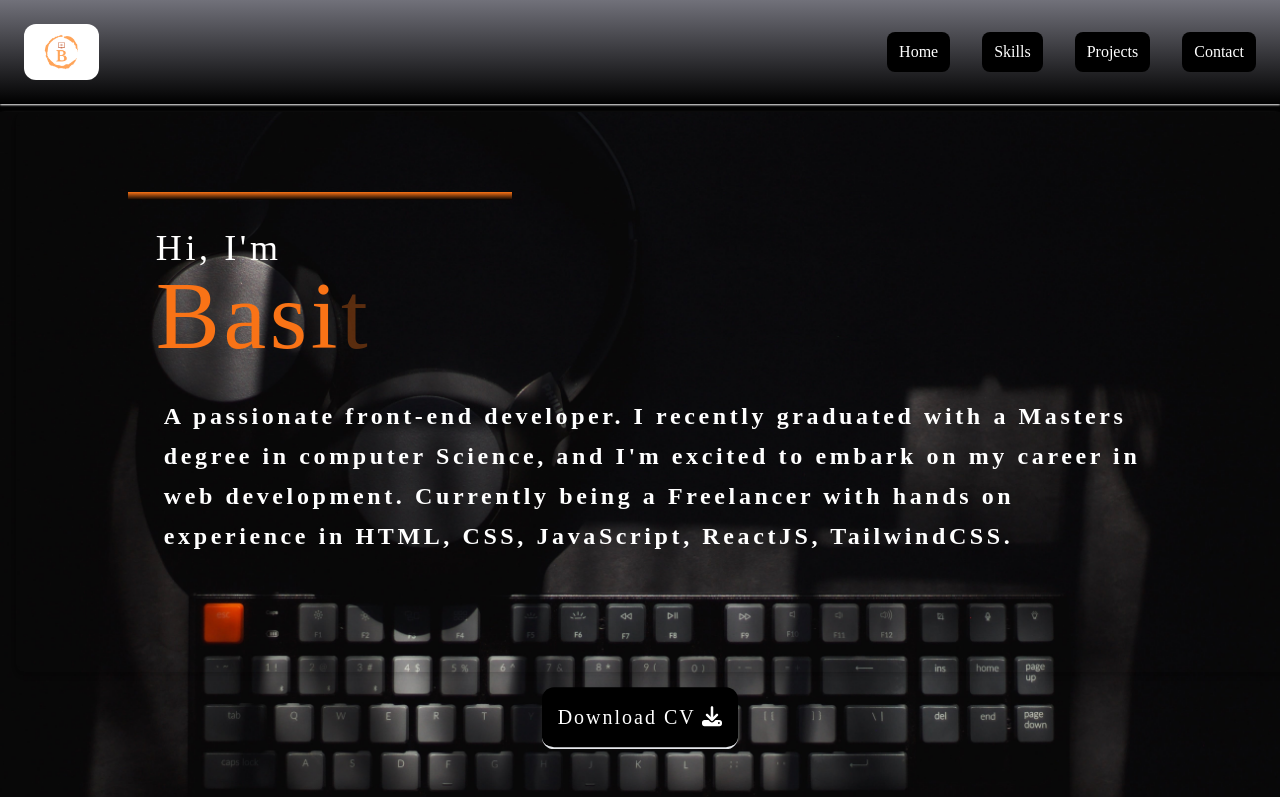
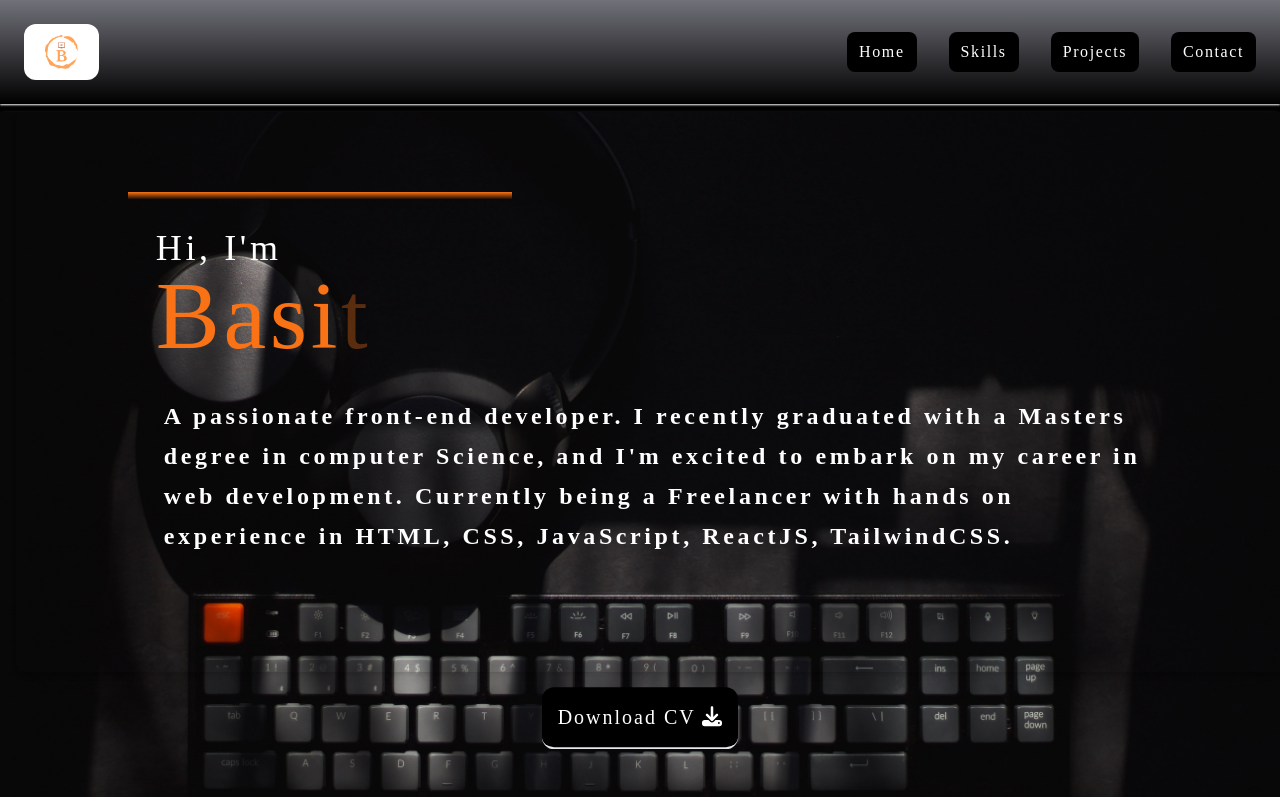
Before and after one commit to Basit-Bashir/Personal_Portfolio, a React (Create React App) app: page / in a window 1280 px wide. Shown: the top 797 px of the page. Built offline with nearby package versions, Linux system fonts and the light colour scheme.

Commit message:
updated navbar

```diff
--- a/src/Components/Header/Navbar.js
+++ b/src/Components/Header/Navbar.js
@@ -23,7 +23,7 @@ const Navbar = () => {
         <div className="flex place-items-center justify-between bg-transparent">
           <img src={logo} alt="logo" className="h-14 w-auto rounded-xl" />
 
-          <div className="hidden md:flex gap-8 bg-transparent">
+          <div className="hidden md:flex gap-8 bg-transparent tracking-widest">
             {navLinks.map(({ title, to }) => (
               <Link
                 key={to}
--- a/src/Components/Main Page/Main.js
+++ b/src/Components/Main Page/Main.js
@@ -50,7 +50,7 @@ const Main = () => {
               initial="hidden"
               animate="show"
             >
-              {Array.from("Basit❤").map((word, i) => (
+              {Array.from("Basit").map((word, i) => (
                 <motion.span
                   key={i}
                   variants={typingText}
```
